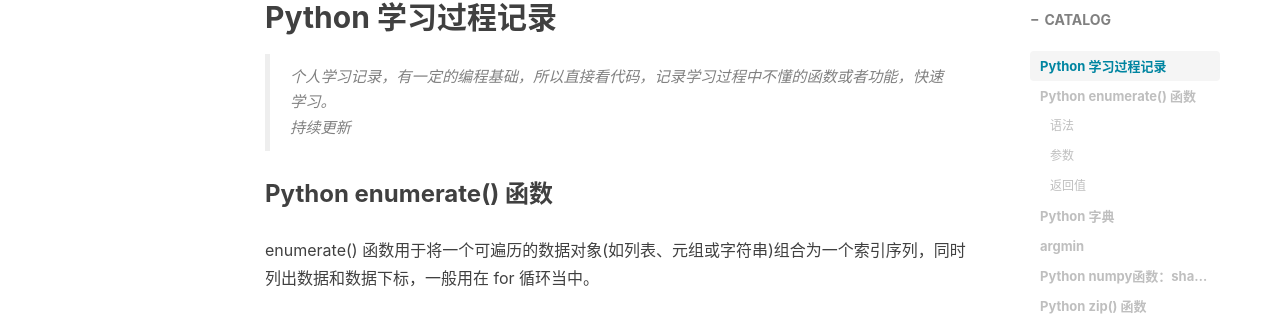
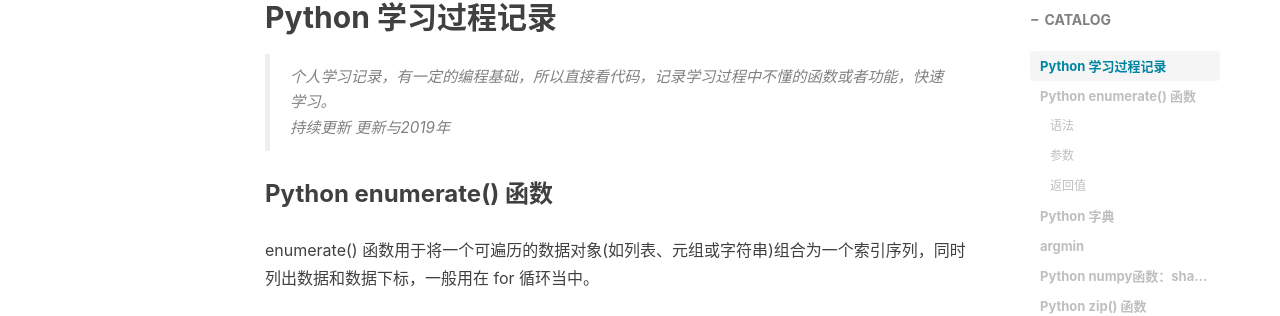
Before and after one commit to ismethr/ismethr, a Jekyll site: the page built from _posts/2018-11-13-Python Study-2018.md, in a window 1280 px wide and 900 px high, scrolled down 430 px. Shown: the part 142-458 px from the top of the window. Built offline with Jekyll 4.4.1, drawn with Linux system fonts in a browser that asks for light colours; nearby versions of some CDN libraries; our own code applies the rules of GitHub Pages for plain Markdown files; comment, search, counter and statistics services are not loaded.

Commit message:
Update 2018-11-13-Python Study-2018.md

```diff
--- a/_posts/2018-11-13-Python Study-2018.md
+++ b/_posts/2018-11-13-Python Study-2018.md
@@ -16,7 +16,7 @@ tags:                               #标签
 
 > 个人学习记录，有一定的编程基础，所以直接看代码，记录学习过程中不懂的函数或者功能，快速学习。
 >
-> 持续更新
+> 持续更新  更新与2019年
 
 ### Python enumerate() 函数
 
```
